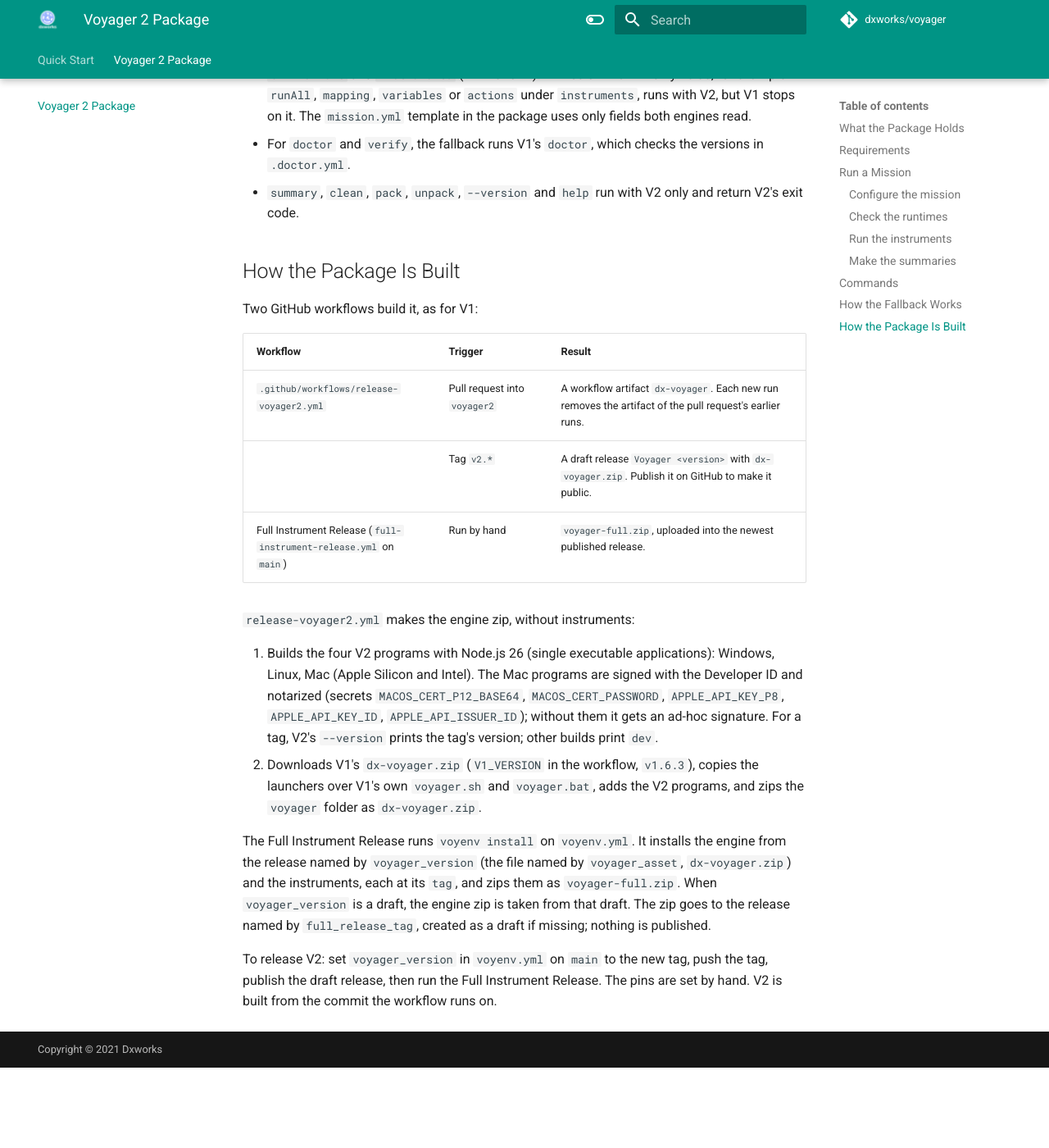
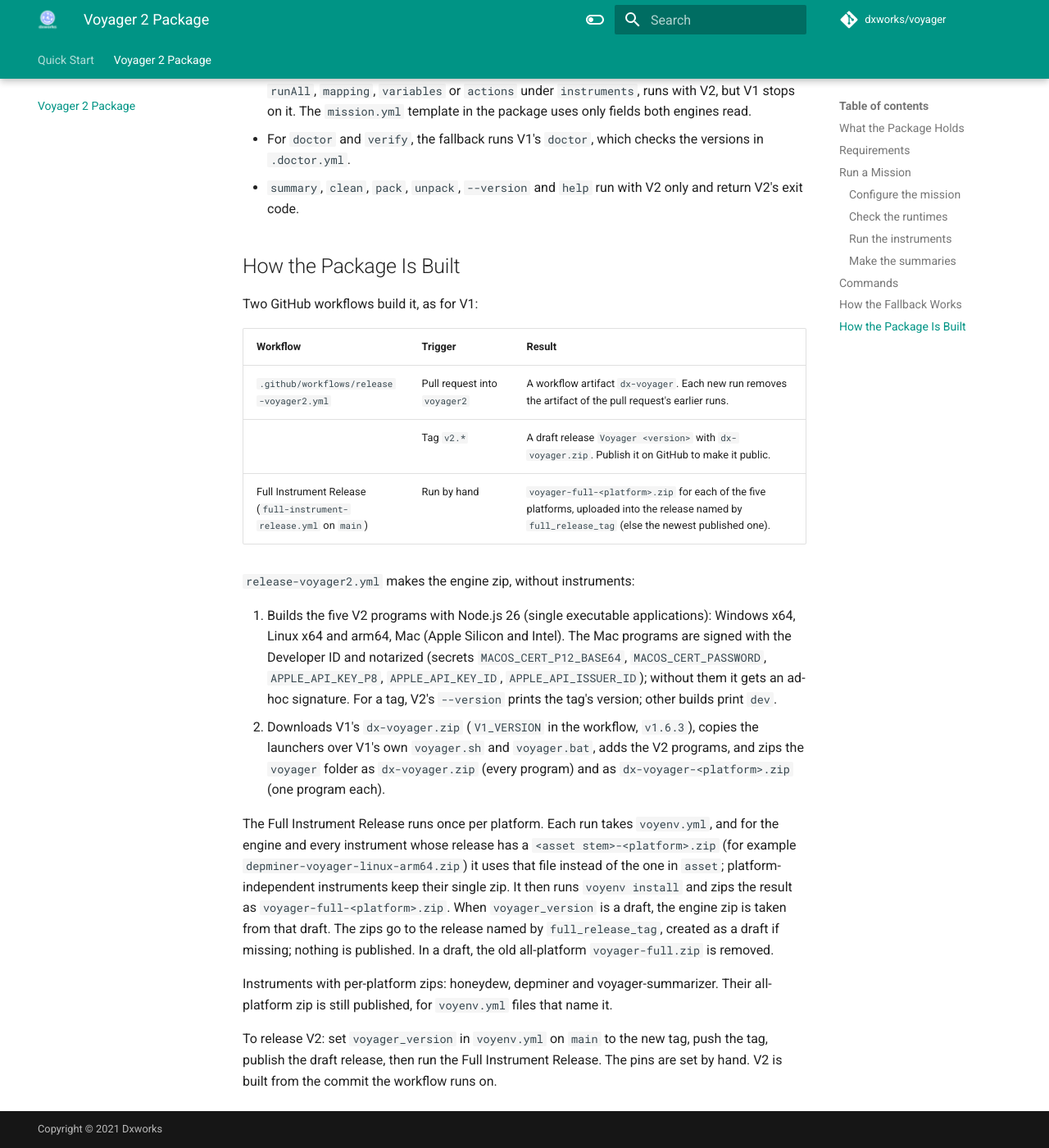
Before and after one commit to dxworks/voyager, an MkDocs documentation site: the page built from docs/voyager2-package.md, in a window 1280 px wide and 1400 px high, scrolled down 3952 px. Shown: the whole window at 82% size. Built offline with MkDocs 1.6.1 and Material for MkDocs 9.7.7, drawn with Linux system fonts in a browser that asks for light colours; comment, search, counter and statistics services are not loaded; the version menu is left out; before the commit the page ends 5254 px from its top, so only the background shows below that; some of the changed text lies outside the part shown.

Commit message:
Release V2 and the full package per platform
- V2 is also built for Linux arm64; voyager.sh starts it on aarch64.
- release-voyager2.yml uploads dx-voyager-<platform>.zip next to dx-voyager.zip (every program).
- The Full Instrument Release runs once per platform and uploads voyager-full-<platform>.zip:
  the engine and every instrument at its <asset stem>-<platform>.zip when its release has
  one, else at the asset named in voyenv.yml. In a draft, the old voyager-full.zip is removed.
- On Apple Silicon voyager.sh runs the x64 program (Rosetta) when the package has no arm64 one.

````diff
--- a/docs/voyager2-package.md
+++ b/docs/voyager2-package.md
@@ -1,19 +1,17 @@
 # Voyager 2 Package
 
-The Voyager 2 package, `voyager-full.zip`, holds the new Voyager engine (Voyager 2, or V2), the previous engine (Voyager 1, or V1) as a fallback, and the instruments.
+The Voyager 2 package, `voyager-full-<platform>.zip`, holds the new Voyager engine (Voyager 2, or V2), the previous engine (Voyager 1, or V1) as a fallback, and the instruments.
 You start it with `voyager.sh` or `voyager.bat`, as before. The launcher runs V2 first. If V2 cannot run, it runs the same mission with V1.
 
 ## What the Package Holds
-Unzip `voyager-full.zip` to a folder of your choosing. You get a `voyager` folder, the `VOYAGER_HOME` folder of the [Quick Start](quickstart.md):
+There is one package per platform: `win-x64`, `linux-x64`, `linux-arm64`, `macos-x64` (Intel Mac) and `macos-arm64` (Apple Silicon). Each holds only its platform's programs.
+Unzip the one for your system to a folder of your choosing. You get a `voyager` folder, the `VOYAGER_HOME` folder of the [Quick Start](quickstart.md):
 
 ```text
 voyager
     voyager.sh                  launcher for Mac / Linux
     voyager.bat                 launcher for Windows
-    dx-voyager-macos-arm64      V2 for Mac (Apple Silicon)
-    dx-voyager-macos-x64        V2 for Mac (Intel)
-    dx-voyager-linux-x64        V2 for Linux
-    dx-voyager-win-x64.exe      V2 for Windows
+    dx-voyager-<platform>[.exe] V2 for the package's platform
     dx-voyager.jar              V1
     .config.yml                 V1 global configuration
     .doctor.yml                 V1 runtime version checks
@@ -136,13 +134,15 @@ Two GitHub workflows build it, as for V1:
 |--------------------------------------------------------------|------------------------------|----------------------------------------------------------------------------------------------|
 | `.github/workflows/release-voyager2.yml`                     | Pull request into `voyager2` | A workflow artifact `dx-voyager`. Each new run removes the artifact of the pull request's earlier runs. |
 |                                                              | Tag `v2.*`                   | A draft release `Voyager <version>` with `dx-voyager.zip`. Publish it on GitHub to make it public. |
-| Full Instrument Release (`full-instrument-release.yml` on `main`) | Run by hand             | `voyager-full.zip`, uploaded into the newest published release.                              |
+| Full Instrument Release (`full-instrument-release.yml` on `main`) | Run by hand             | `voyager-full-<platform>.zip` for each of the five platforms, uploaded into the release named by `full_release_tag` (else the newest published one). |
 
 `release-voyager2.yml` makes the engine zip, without instruments:
 
-1. Builds the four V2 programs with Node.js 26 (single executable applications): Windows, Linux, Mac (Apple Silicon and Intel). The Mac programs are signed with the Developer ID and notarized (secrets `MACOS_CERT_P12_BASE64`, `MACOS_CERT_PASSWORD`, `APPLE_API_KEY_P8`, `APPLE_API_KEY_ID`, `APPLE_API_ISSUER_ID`); without them it gets an ad-hoc signature. For a tag, V2's `--version` prints the tag's version; other builds print `dev`.
-2. Downloads V1's `dx-voyager.zip` (`V1_VERSION` in the workflow, `v1.6.3`), copies the launchers over V1's own `voyager.sh` and `voyager.bat`, adds the V2 programs, and zips the `voyager` folder as `dx-voyager.zip`.
+1. Builds the five V2 programs with Node.js 26 (single executable applications): Windows x64, Linux x64 and arm64, Mac (Apple Silicon and Intel). The Mac programs are signed with the Developer ID and notarized (secrets `MACOS_CERT_P12_BASE64`, `MACOS_CERT_PASSWORD`, `APPLE_API_KEY_P8`, `APPLE_API_KEY_ID`, `APPLE_API_ISSUER_ID`); without them it gets an ad-hoc signature. For a tag, V2's `--version` prints the tag's version; other builds print `dev`.
+2. Downloads V1's `dx-voyager.zip` (`V1_VERSION` in the workflow, `v1.6.3`), copies the launchers over V1's own `voyager.sh` and `voyager.bat`, adds the V2 programs, and zips the `voyager` folder as `dx-voyager.zip` (every program) and as `dx-voyager-<platform>.zip` (one program each).
 
-The Full Instrument Release runs `voyenv install` on `voyenv.yml`. It installs the engine from the release named by `voyager_version` (the file named by `voyager_asset`, `dx-voyager.zip`) and the instruments, each at its `tag`, and zips them as `voyager-full.zip`. When `voyager_version` is a draft, the engine zip is taken from that draft. The zip goes to the release named by `full_release_tag`, created as a draft if missing; nothing is published.
+The Full Instrument Release runs once per platform. Each run takes `voyenv.yml`, and for the engine and every instrument whose release has a `<asset stem>-<platform>.zip` (for example `depminer-voyager-linux-arm64.zip`) it uses that file instead of the one in `asset`; platform-independent instruments keep their single zip. It then runs `voyenv install` and zips the result as `voyager-full-<platform>.zip`. When `voyager_version` is a draft, the engine zip is taken from that draft. The zips go to the release named by `full_release_tag`, created as a draft if missing; nothing is published. In a draft, the old all-platform `voyager-full.zip` is removed.
+
+Instruments with per-platform zips: honeydew, depminer and voyager-summarizer. Their all-platform zip is still published, for `voyenv.yml` files that name it.
 
 To release V2: set `voyager_version` in `voyenv.yml` on `main` to the new tag, push the tag, publish the draft release, then run the Full Instrument Release. The pins are set by hand. V2 is built from the commit the workflow runs on.
````
Also changed, not shown: 4 other files.
